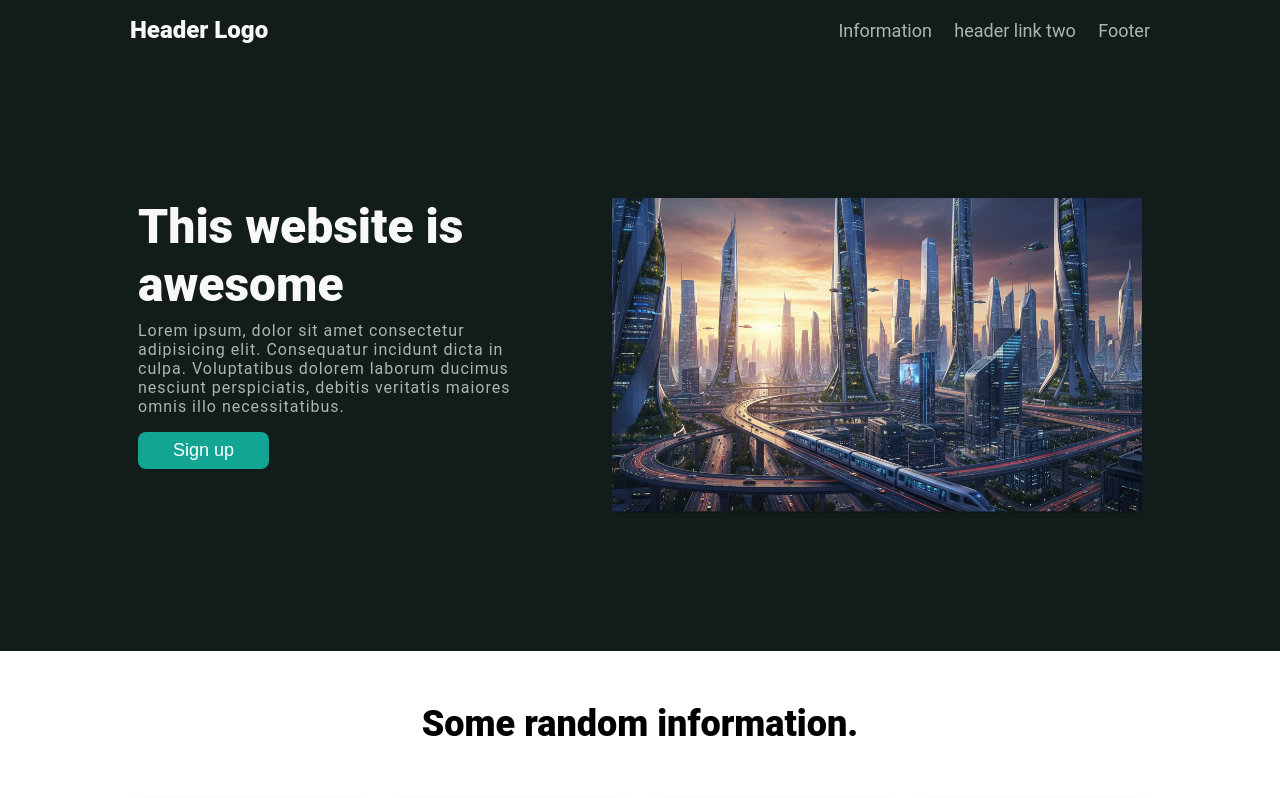
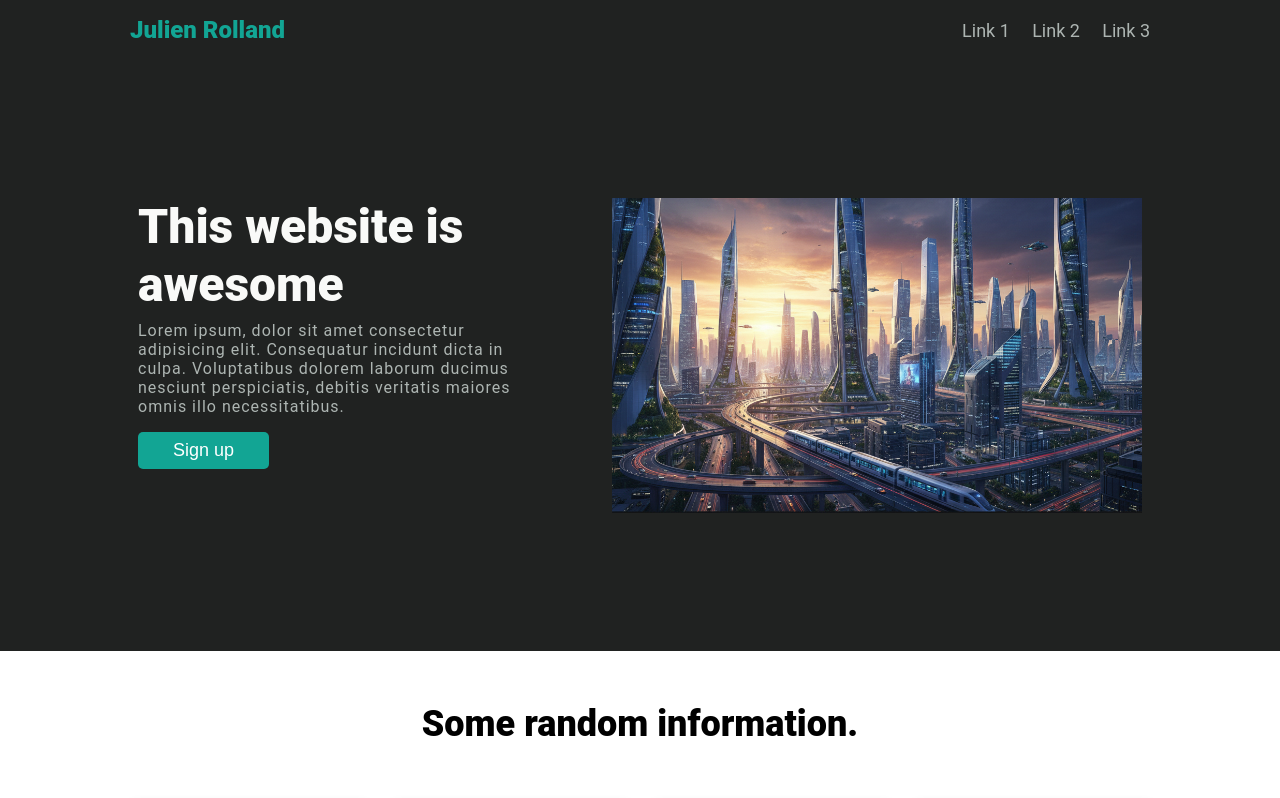
Before and after one commit to julien-dev-29/landing-page, a plain HTML site: page index.html in a window 1280 px wide. Shown: the top 798 px of the page. Drawn offline with Linux system fonts and the light colour scheme.

Commit message:
Change colors

```diff
--- a/index.html
+++ b/index.html
@@ -11,12 +11,12 @@
 <body>
     <header class="header">
         <div class="navbar container">
-            <div class="navbar-logo">Header Logo</div>
+            <div class="navbar-logo">Julien Rolland</div>
             <nav>
                 <ul class="navbar-links">
-                    <li><a href="#information">Information</a></li>
-                    <li><a href="#">header link two</a></li>
-                    <li><a href="#footer">Footer</a></li>
+                    <li><a href="#information">Link 1</a></li>
+                    <li><a href="#">Link 2</a></li>
+                    <li><a href="#footer">Link 3</a></li>
                 </ul>
             </nav>
         </div>
--- a/style.css
+++ b/style.css
@@ -1,13 +1,14 @@
 :root {
-  --bg-dark: #111c1b;
+  --bg-dark: #171918;
+  --bg-dark-header: #202221;
   --hero-main-fs: 48px;
   --header-text-fs: 24px;
   --information-text-fs: 36px;
   --hero-main-color: #f9faf8;
   --fw-900: 900;
-  --text-secondary-color: #adb5b2;
-  --btn-color: #12a594;
-  --btn-hover-color: #0eb39e;
+  --text-secondary-color: #ADB5B2;
+  --btn-color: #12A594;
+  --btn-hover-color: #0D9B8A;
   --quote-bg-color: #dfe2e0;
   --quote-text-color: #1f2937;
 
@@ -100,7 +101,7 @@ body {
 
 .header {
   padding: 16px;
-  background-color: var(--bg-dark);
+  background-color: var(--bg-dark-header);
   color: var(--hero-main-color);
 }
 
@@ -111,6 +112,7 @@ body {
 }
 .navbar-logo {
   font-size: var(--header-text-fs);
+  color: var(--btn-color);
   font-weight: var(--fw-900);
 }
 
@@ -136,7 +138,7 @@ body {
 /* Hero: */
 
 #hero {
-  background-color: var(--bg-dark);
+  background-color: var(--bg-dark-header);
   background-size: cover;
   color: var(--hero-main-color);
   gap: 2.5rem;
@@ -168,7 +170,7 @@ body {
   border: none;
   margin-top: 16px;
   outline: transparent;
-  border-radius: 8px;
+  border-radius: 5px;
   padding: 8px 35px;
   background-color: var(--btn-color);
   font-size: 18px;
```
